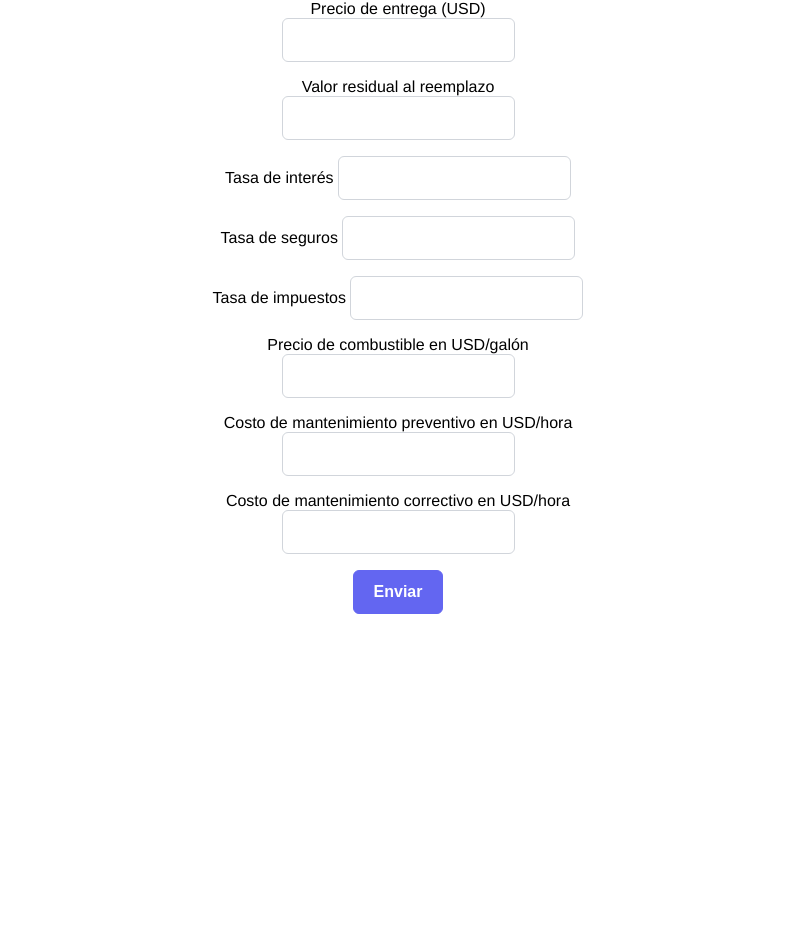
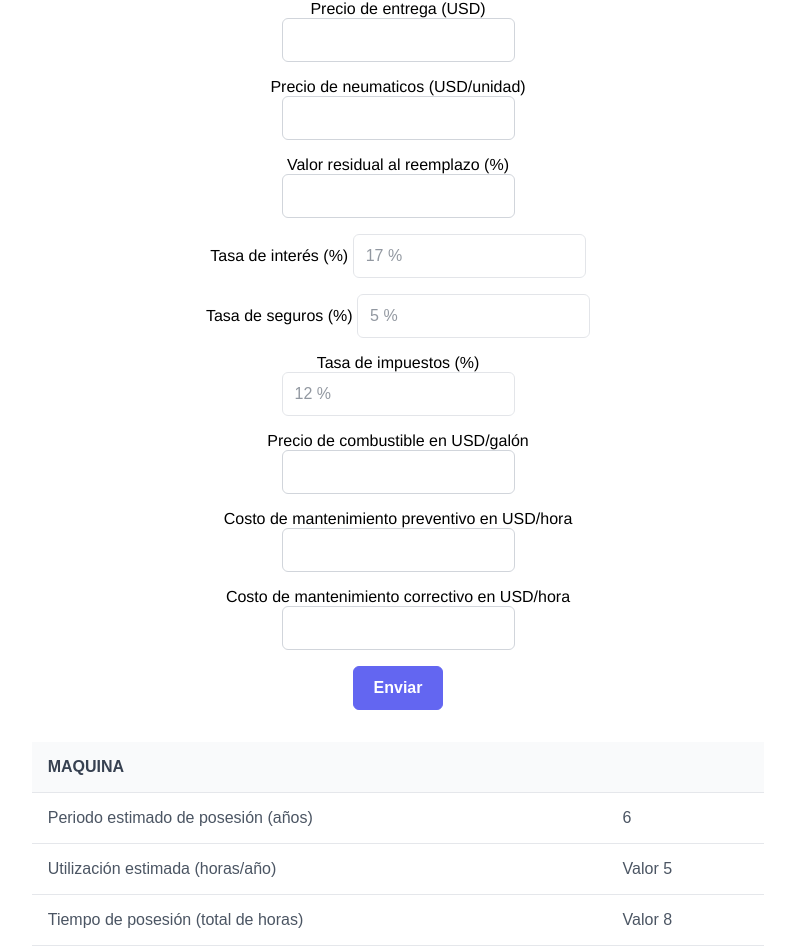
Before and after one commit to rinfasulasalle/App-Tecsup, a Vue app: page /CmpCalculoPosesion in a window 1280 px wide. Shown: the part 320-1271 px from the top of the page, without its empty margins (242-1037 px from the left). Before the commit the page ends 942 px from the top, so only its background shows below. Built offline with nearby package versions, Linux system fonts and the light colour scheme; a web font is replaced by a local one.

Commit message:
On branch master  Changes to be committed: 	modified:   src/components/CmpCalculoPosesion.vue 	new file:   src/components/CmpHome.vue 	modified:   src/router.js

```diff
--- a/src/components/CmpCalculoPosesion.vue
+++ b/src/components/CmpCalculoPosesion.vue
@@ -35,7 +35,15 @@
           currency="USD"
         />
       </div>
-
+      <div class="form-group">
+        <label for="precio-entrega">Precio de neumaticos (USD/unidad) </label>
+        <InputNumber
+          id="precio-entrega"
+          v-model="precioNeumaticos"
+          mode="currency"
+          currency="USD"
+        />
+      </div>
       <div v-if="modeloMaquina === 'Camion 797F'" class="form-group">
         <label for="precio-neumaticos"
           >Precio de neumáticos en USD por unidad
@@ -49,42 +57,49 @@
       </div>
 
       <div class="form-group">
-        <label for="valor-residual">Valor residual al reemplazo </label>
+        <label for="valor-residual">Valor residual al reemplazo (%) </label>
         <InputNumber
           id="valor-residual"
           v-model="valorResidual"
           mode="decimal"
           suffix=" %"
+          :max="100"
         />
       </div>
 
       <div class="form-group">
-        <label for="tasa-interes">Tasa de interés </label>
+        <label for="tasa-interes">Tasa de interés (%) </label>
         <InputNumber
           id="tasa-interes"
           v-model="tasaInteres"
           mode="decimal"
           suffix=" %"
+          :max="100"
+          disabled
         />
       </div>
 
       <div class="form-group">
-        <label for="tasa-seguros">Tasa de seguros </label>
+        <label for="tasa-seguros">Tasa de seguros (%) </label>
         <InputNumber
           id="tasa-seguros"
           v-model="tasaSeguros"
           mode="decimal"
           suffix=" %"
+          :max="100"
+          disabled
         />
       </div>
 
       <div class="form-group">
-        <label for="tasa-impuestos">Tasa de impuestos </label>
+        <label for="tasa-impuestos">Tasa de impuestos (%) </label>
         <InputNumber
           id="tasa-impuestos"
           v-model="tasaImpuestos"
           mode="decimal"
           suffix=" %"
+          :max="100"
+          disabled
         />
       </div>
 
@@ -127,8 +142,13 @@
       <Button type="submit" label="Enviar" />
     </form>
   </div>
+  <div class="tabla">
+    <DataTable :value="data">
+      <Column field="column1" header="MAQUINA"></Column>
+      <Column field="column2" :header="modeloMaquina"></Column>
+    </DataTable>
+  </div>
 </template>
-
 <script>
 export default {
   data() {
@@ -138,9 +158,9 @@ export default {
       precioEntrega: null,
       precioNeumaticos: null,
       valorResidual: null,
-      tasaInteres: null,
-      tasaSeguros: null,
-      tasaImpuestos: null,
+      tasaInteres: 17,
+      tasaSeguros: 5,
+      tasaImpuestos: 12,
       precioCombustible: null,
       costoMantenimientoPreventivo: null,
       costoMantenimientoCorrectivo: null,
@@ -148,33 +168,41 @@ export default {
         { label: "Tractor de cadenas D8T", value: "Tractor de cadenas D8T" },
         { label: "Camión 797F", value: "Camión 797F" },
       ],
+      data: [
+        {
+          column1: "Periodo estimado de posesión (años)",
+          column2: 6,
+        },
+        {
+          column1: "Utilización estimada (horas/año)",
+          column2: "Valor 5",
+        },
+        {
+          column1: "Tiempo de posesión (total de horas)",
+          column2: "Valor 8",
+        },
+      ],
     };
   },
   methods: {
     submitForm() {
       // Lógica para procesar el formulario
       console.log("Formulario enviado");
-      console.log("Modelo de Máquina:", this.modeloMaquina);
+      console.log("Modelo de Máquina:", this.modeloMaquina.value);
       console.log(
         "Horas totales al año de utilización:",
         this.horasUtilizacion
       );
       console.log("Precio de entrega en USD:", this.precioEntrega);
 
-      if (this.modeloMaquina === "Camión 797F") {
-        console.log(
-          "Precio de neumáticos en USD por unidad:",
-          this.precioNeumaticos
-        );
-      }
-      this.tasaInteres = this.tasaInteres / 100;
-      this.tasaInteres = this.tasaSeguros / 100;
-      this.tasaInteres = this.tasaImpuestos / 100;
-
-      console.log("Valor residual al reemplazo:", this.valorResidual);
-      console.log("Tasa de interés:", this.tasaInteres);
-      console.log("Tasa de seguros:", this.tasaSeguros);
-      console.log("Tasa de impuestos:", this.tasaImpuestos);
+      console.log(
+        "Precio de neumáticos en USD por unidad:",
+        this.precioNeumaticos
+      );
+      console.log("Valor residual al reemplazo:", this.valorResidual / 100);
+      console.log("Tasa de interés:", this.tasaInteres / 100);
+      console.log("Tasa de seguros:", this.tasaSeguros / 100);
+      console.log("Tasa de impuestos:", this.tasaImpuestos / 100);
       console.log(
         "Precio de combustible en USD/galón:",
         this.precioCombustible
@@ -187,11 +215,26 @@ export default {
         "Costo de mantenimiento correctivo en USD/hora:",
         this.costoMantenimientoCorrectivo
       );
+
+      // Update "valor 5" and "valor 8" based on horasUtilizacion
+      this.data[1].column2 = this.horasUtilizacion;
+      this.data[2].column2 = 6 * this.horasUtilizacion;
+
+      this.clearFields(); // Limpiar los campos del formulario
+    },
+    clearFields() {
+      this.modeloMaquina = null;
+      this.horasUtilizacion = null;
+      this.precioEntrega = null;
+      this.precioNeumaticos = null;
+      this.valorResidual = null;
+      this.precioCombustible = null;
+      this.costoMantenimientoPreventivo = null;
+      this.costoMantenimientoCorrectivo = null;
     },
   },
 };
 </script>
-
 <style scoped>
 h1 {
   margin-top: 2rem;
@@ -205,4 +248,8 @@ h1 {
 .form-group {
   margin-bottom: 1rem;
 }
+
+.tabla {
+  margin-top: 2rem;
+}
 </style>
--- /dev/null
+++ b/src/components/CmpHome.vue
@@ -0,0 +1,3 @@
+<template>
+  <h1>Home</h1>
+</template>
--- a/src/router.js
+++ b/src/router.js
@@ -1,6 +1,7 @@
 import { createRouter, createWebHistory } from "vue-router";
 
 // Importa tus componentes Vue
+import CmpHome from "./components/CmpHome.vue";
 import CmpCompactadora from "./components/CmpCompactadora.vue";
 import CmpOruga from "./components/CmpOruga.vue";
 import CmpNeumaticos from "./components/CmpNeumaticos.vue";
@@ -8,7 +9,7 @@ import CmpCalculoPosesion from "./components/CmpCalculoPosesion.vue";
 const routes = [
   {
     path: "/",
-    component: CmpCompactadora,
+    component: CmpHome,
   },
   {
     path: "/CmpCompactadora",
```
